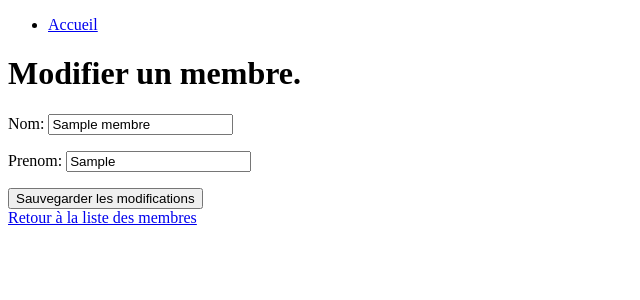
After one commit to Teakz9/N-L-N-M, a Django app: page /bibliothecaires/modifiermembre/1/ in a window 1280 px wide. The commit adds this page. Shown: the top 300 px of the page, without its empty margins (0-640 px from the left). Run offline with Django 5.2, Linux system fonts and the light colour scheme; tables that the repository leaves empty hold one stand-in row (values such as "Sample post").

Commit message:
Fonctionnalité pour mettre à jour des données membres fonctionnelle

```diff
--- a/mediatheque/bibliothecaires/forms.py
+++ b/mediatheque/bibliothecaires/forms.py
@@ -1,6 +1,13 @@
 from django import forms
+from .models import Membre
 
 
 class Creationmembre(forms.Form):
     nom = forms.CharField(required=True)
     prenom = forms.CharField(required=True)
+
+
+class Modifiermembre(forms.ModelForm):
+    class Meta:
+        model = Membre
+        fields = ['nom', 'prenom']
--- a/mediatheque/bibliothecaires/templates/bibliothecaires/index.html
+++ b/mediatheque/bibliothecaires/templates/bibliothecaires/index.html
@@ -8,10 +8,10 @@
     <h1>Interface d'administration.</h1>
     <ul>
         <li>
-            <a href="{% url 'ajout_membre' %}">Ajouter un membre.</a>
+            <a href="{% url 'liste_membre' %}">Voir les membres.</a>
         </li>
         <li>
-            <a href="{% url 'liste_membre' %}">Voir les membres.</a>
+            <a href="{% url 'ajout_membre' %}">Ajouter un membre.</a>
         </li>
     </ul>
 </body>
--- a/mediatheque/bibliothecaires/templates/bibliothecaires/listemembre.html
+++ b/mediatheque/bibliothecaires/templates/bibliothecaires/listemembre.html
@@ -13,7 +13,8 @@
     <h1>Liste des membres.</h1>
     <ul>
         {% for membre in membres %}
-        <li>Nom : {{membre.nom}} - Prénom : {{membre.prenom}}</li>
+        <li>Nom : {{membre.nom}} - Prénom : {{membre.prenom}}
+            <a href="{% url 'modifier_membre' membre.id %}">Modifier</a></li>
         {% endfor %}
     </ul>
 </body>
--- /dev/null
+++ b/mediatheque/bibliothecaires/templates/bibliothecaires/modifiermembre.html
@@ -0,0 +1,21 @@
+<!DOCTYPE html>
+<html lang="fr">
+<head>
+    <meta charset="UTF-8">
+    <title>Modifier un membre</title>
+</head>
+<body>
+    <nav>
+        <ul>
+            <li><a href="{% url 'bibliothecaires_index' %}">Accueil</a></li>
+        </ul>
+    </nav>
+    <h1>Modifier un membre.</h1>
+    <form action="" method="post" novalidate>
+        {% csrf_token %}
+        {{modifiermembre.as_p}}
+        <input type="submit" value="Sauvegarder les modifications">
+    </form>
+    <a href="{% url 'liste_membre' %}">Retour à la liste des membres</a>
+</body>
+</html>
--- a/mediatheque/bibliothecaires/urls.py
+++ b/mediatheque/bibliothecaires/urls.py
@@ -5,4 +5,5 @@ urlpatterns = [
     path('', views.index, name='bibliothecaires_index'),
     path('ajoutmembre/', views.ajoutmembre, name="ajout_membre"),
     path('listemembre/', views.listemembres, name="liste_membre"),
+    path('modifiermembre/<int:id>/', views.modifiermembre, name="modifier_membre"),
 ]
--- a/mediatheque/bibliothecaires/views.py
+++ b/mediatheque/bibliothecaires/views.py
@@ -1,5 +1,5 @@
-from django.shortcuts import render
-from .forms import Creationmembre
+from django.shortcuts import get_object_or_404, render
+from .forms import Creationmembre, Modifiermembre
 from .models import Membre
 
 
@@ -30,3 +30,20 @@ def ajoutmembre(request):
         return render(request,
                       'bibliothecaires/ajoutmembre.html',
                       {'creationMembre': creationmembre})
+
+
+def modifiermembre(request, id):
+    membre = get_object_or_404(Membre, pk=id)
+    if request.method == 'POST':
+        modifier_membre = Modifiermembre(request.POST, instance=membre)
+        if modifier_membre.is_valid():
+            modifier_membre.save()
+            membres = Membre.objects.all()
+            return render(request, 'bibliothecaires/listemembre.html',
+                          {'membres': membres})
+    else:
+        modifier_membre = Modifiermembre(instance=membre)
+        return render(request,
+                      'bibliothecaires/modifiermembre.html',
+                      {'modifiermembre': modifier_membre}
+                      )
```
Also changed, not shown: 1 other file.
